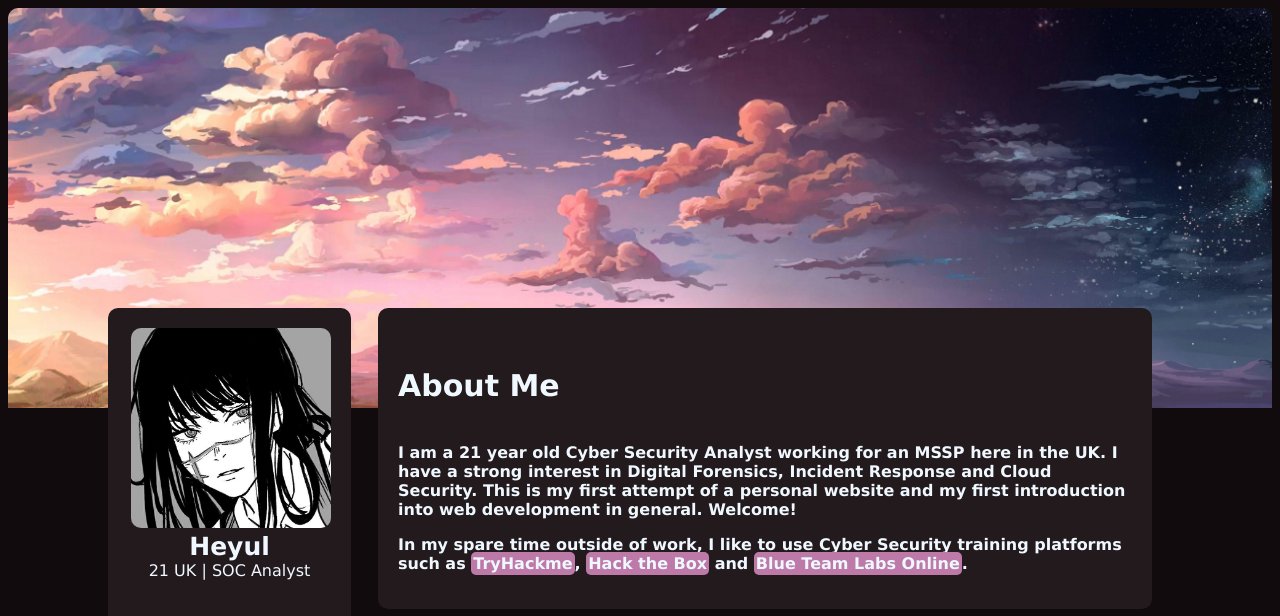
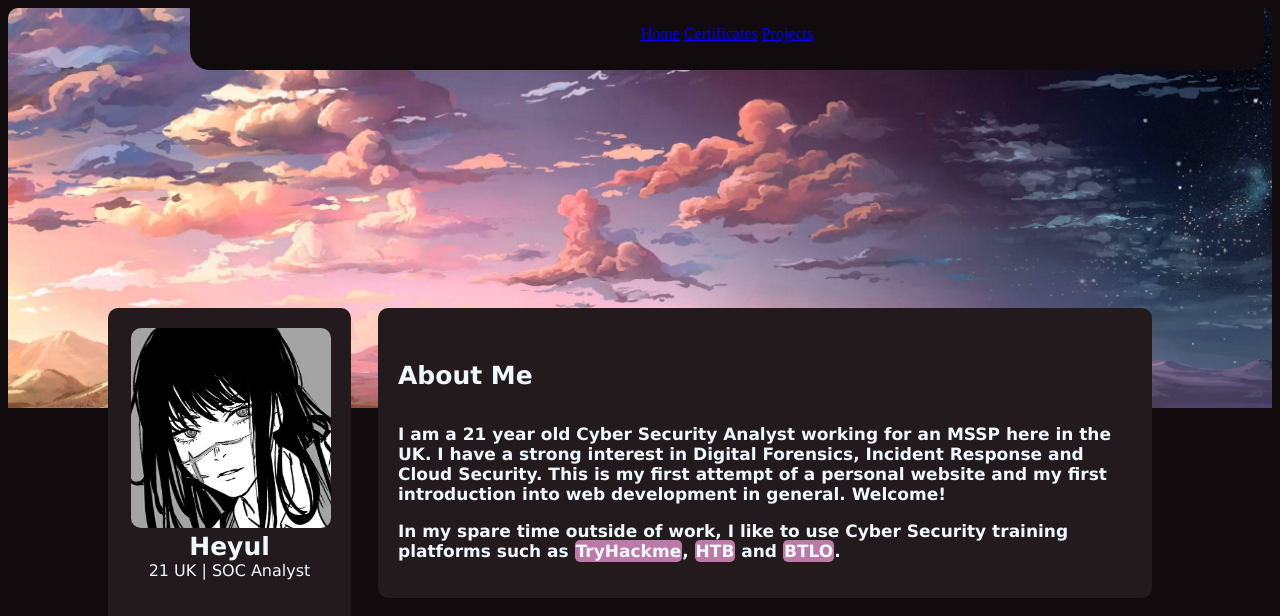
Before and after one commit to Heyul-x/Website, a plain HTML site: page Index.html in a window 1280 px wide. Shown: the top 616 px of the page. Drawn offline with Linux system fonts and the light colour scheme.

Commit message:
started new header/navbar

```diff
--- a/Index.html
+++ b/Index.html
@@ -9,14 +9,22 @@
     <link rel="stylesheet" href="style.css"
 </head>
 <body>
+
     <img id="backgroundimg" src="images/scene.jpg">
-    <nav class="nav-bar"></nav>
+
+    <header class="header">
+        <nav class="navbar">
+            <a href="#">Home</a>
+            <a href="#">Certificates</a>
+            <a href="#">Projects</a>
+        </nav>
+    </header>
     <div class="aboutme-txt">
         <h4 id="aboutme-txt-h4"> About Me</h4>
         <p class="aboutme-txt-p"> I am a 21 year old Cyber Security Analyst working for an MSSP here in the UK. I have a strong interest in Digital Forensics, Incident Response and Cloud Security.
             This is my first attempt of a personal website and my first introduction into web development in general. Welcome!
         </p>
-        <p class="aboutme-txt-p">In my spare time outside of work, I like to use Cyber Security training platforms such as <a class="hyperlink" href ="https://tryhackme.com/" target="_blank">TryHackme</a>, <a class="hyperlink" href="https://www.hackthebox.com/" target="_blank">Hack the Box</a> and <a class="hyperlink" href="https://blueteamlabs.online/" target="_blank">Blue Team Labs Online</a>. </p>
+        <p class="aboutme-txt-p">In my spare time outside of work, I like to use Cyber Security training platforms such as <a class="hyperlink" href ="https://tryhackme.com/" target="_blank">TryHackme</a>, <a class="hyperlink" href="https://www.hackthebox.com/" target="_blank">HTB</a> and <a class="hyperlink" href="https://blueteamlabs.online/" target="_blank">BTLO</a>. </p>
     </div>
     <div class="aboutme">
         <img id="yoru" src="images/yoru.jpg" height="200px"><br>
--- a/style.css
+++ b/style.css
@@ -1,6 +1,25 @@
 body{
     background-color: #120B0D;
 }
+.header {
+    position: fixed;
+    top: 0;
+    height: 20px;
+    left: 190px;
+    width:100%;
+    max-width: 80%;
+    margin: 0 auto;
+    background: #120B0D;
+    padding: 25px;
+    text-align: center;
+    z-index: 1000;
+    border-bottom-left-radius: 20px;
+    border-bottom-right-radius: 20px;
+}
+/*
+.navbar a{
+}
+*/
 #backgroundimg{
     display: flex;
     width: 100%;
@@ -47,13 +66,15 @@ body{
     display: flex;
     gap: 10px;
 }
+
 .hyperlink{
     text-decoration: none;
     color: aliceblue;
     background-color: rgb(189, 122, 169);
-    padding: 2px;
+    padding: 1px;
     border-radius: 5px;
 }
+
 #yoru{
     border-radius: 10px;
     margin-left: 3px;
@@ -77,9 +98,10 @@ p1{
     margin-right: 10%;
 }
 #aboutme-txt-h4{
-    font-size: 30px;
+    font-size: 25px;
     text-align: left;
 }
 .aboutme-txt-p{
     text-align: left;
+    font-size: 17px;
 }
```
